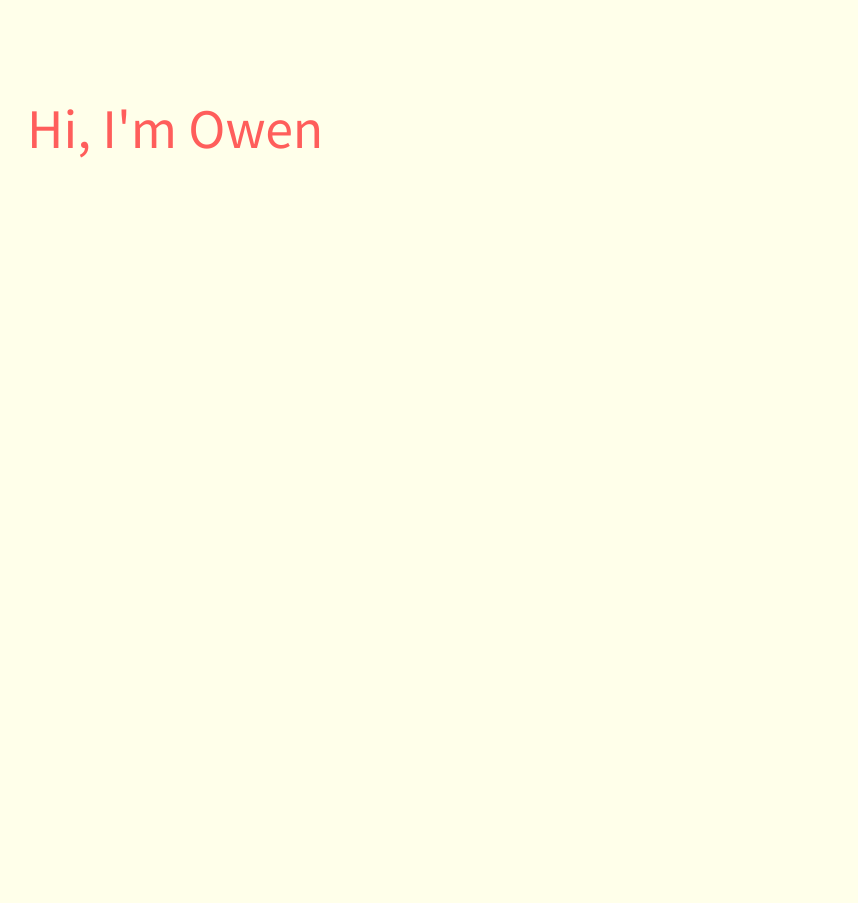
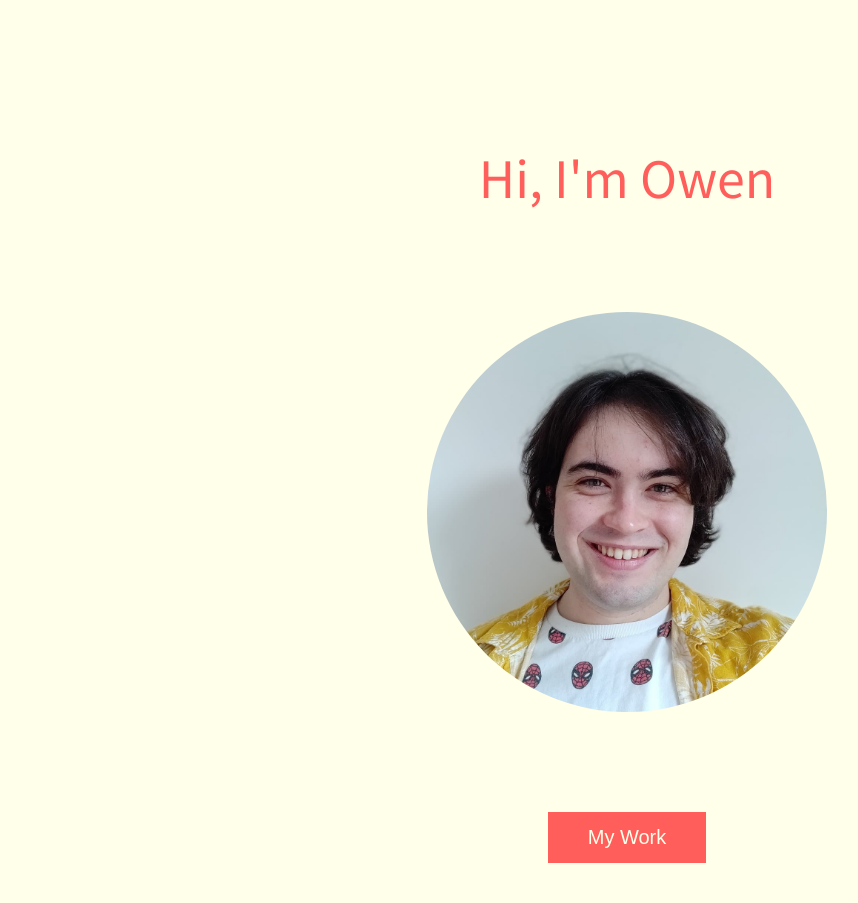
Before and after one commit to OwenEDev/Portfolio-Website, a Flask app: page / in a window 1280 px wide. Shown: the whole page, without its empty margins (13-871 px from the left). Before the commit the page ends 158 px from the top, so only its background shows below. Run offline with Flask 2, Linux system fonts and the light colour scheme.

Commit message:
Added some content to first page

```diff
--- a/static/styles/page_1.css
+++ b/static/styles/page_1.css
@@ -4,12 +4,59 @@ body{
     padding: 40px;
     background-color: #FFFFEA;
     margin: 0;
-    overflow: hidden;
+    overflow: scroll;
     height: 100%;
 }
 
-#intro_text {
+.intro_text {
+    padding-top: 100px;
+}
+
+#introtext {
     color: #FF5E5B;
     font-family: 'Noto Sans JP', sans-serif;
     font-size: 50px;
+    margin: auto;
+    text-align: center;
+
 }
+
+.intro_image {
+    padding-top: 100px;
+}
+
+
+.me_img {
+    display: block;
+    border-radius: 50%;
+    margin-left: auto;
+    margin-right: auto;
+    width: 400px;
+    height: 400px;
+
+}
+
+.work_button {
+    padding-top: 100px;
+}
+
+.button {
+    background-color: #FF5E5B;
+    color: #FFFFEA;
+    padding: 14px 40px;
+    font-size: 20px;
+    cursor: pointer;
+    text-align: center;
+    border: none;
+
+}
+
+.button:hover {
+    transform: translateY(-4px);
+    box-shadow: 0 9px #D8D8D8;
+}
+
+.button:active {
+    transform: translateY(4px);
+    box-shadow: none;
+}
--- a/templates/page_1.html
+++ b/templates/page_1.html
@@ -4,19 +4,25 @@
 
 <head>
     <title>Owen Evans - Junior Developer</title>
-    <link rel="stylesheet" href="static\styles\page_1.css" type="text/css"/>
+    <link rel="stylesheet" href="static/styles/page_1.css" type="text/css"/>
 
 </head>
 
 <body>
-    <div>
 
-        <p id="intro_text">Hi, I'm Owen</p>
+    <div class=intro_text>
+        <p id=introtext>Hi, I'm Owen</p>
+    </div>
+
+    <div class=intro_image>
+        <img class=me_img src="static\meNew.jpg" alt="My Selfie">
+    </div>
+
+    <div class=work_button style="text-align: center;">
+
+        <a href="/my_work"><button class=button>My Work</button></a>
 
     </div>
-
-
-
 
 
 </body>
```
